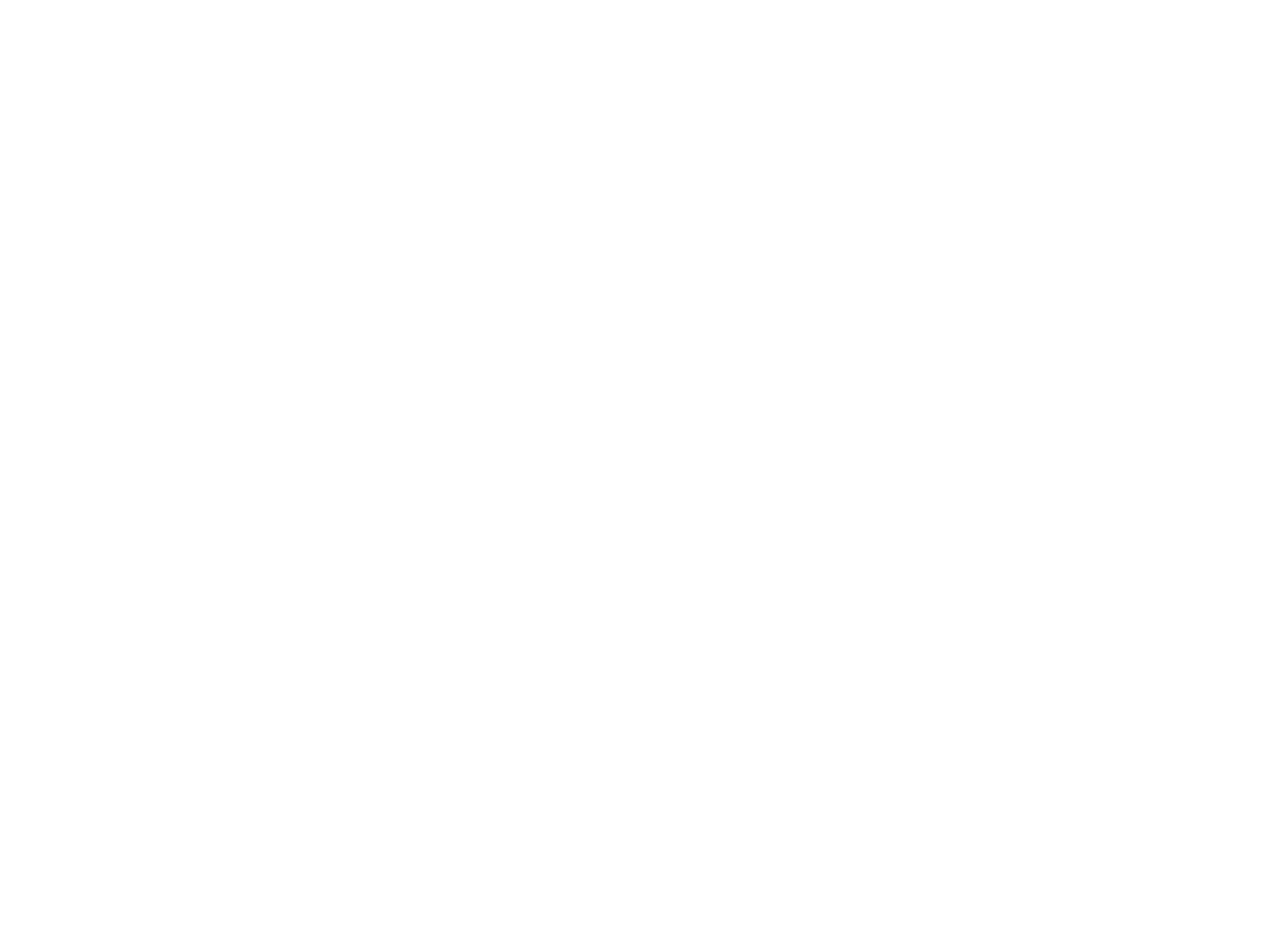
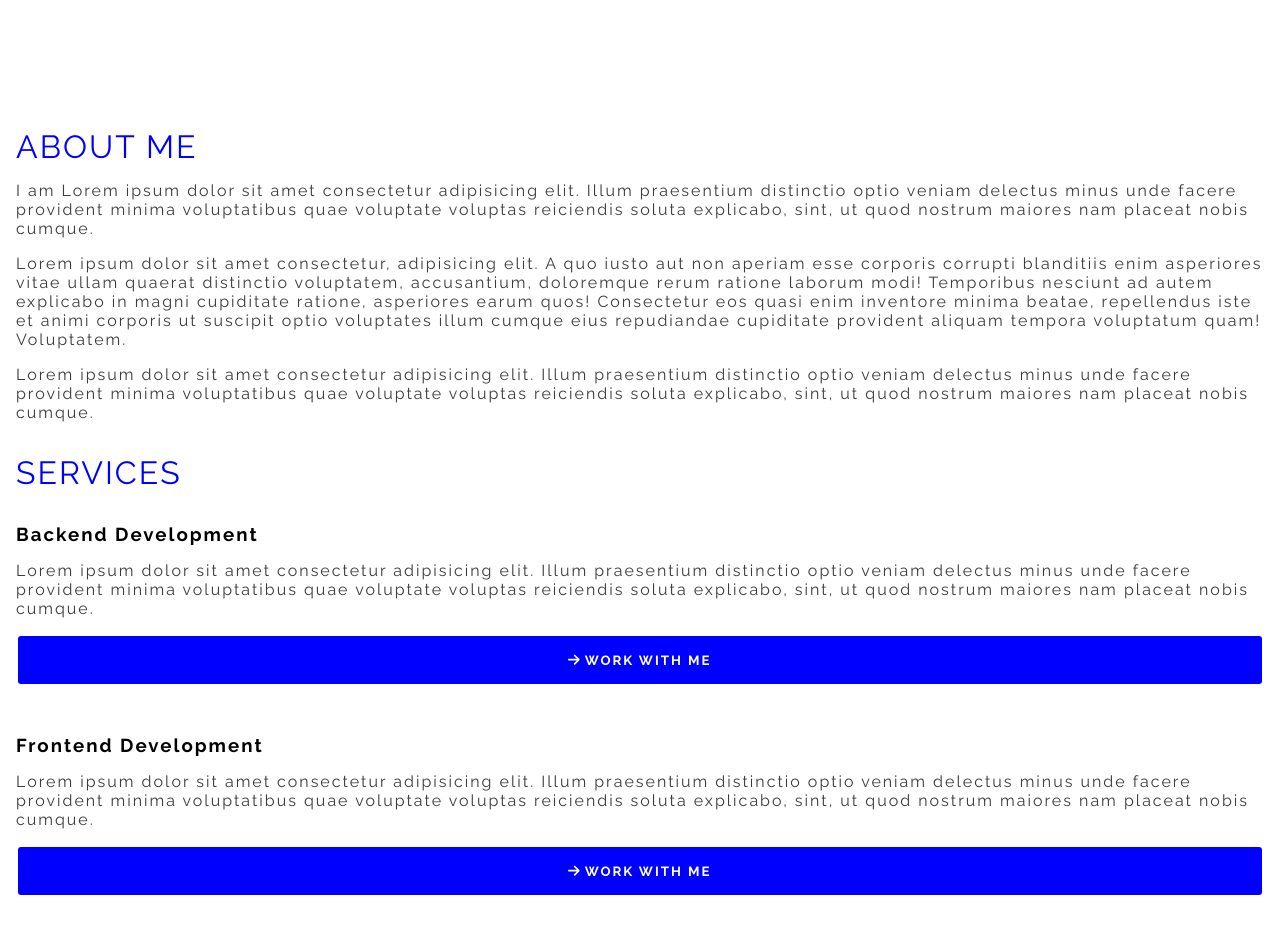
Before and after one commit to akasr/charles-pp, a React (Vite) app: page / in a window 1280 px wide. Shown: the part 1080-2014 px from the top of the page. Before the commit the page ends 952 px from the top, so only its background shows below. Built offline with nearby package versions, Linux system fonts and the light colour scheme.

Commit message:
Add about and services section

```diff
--- a/src/App.jsx
+++ b/src/App.jsx
@@ -1,12 +1,17 @@
-import { Navigation, Hero, Socials } from "./components";
+import { Navigation, Hero, Socials, Main } from "./components";
 import "./App.scss";
 
 const App = () => {
   return (
     <div className="App">
-      <Navigation />
-      <Hero />
-      <Socials />
+      <header>
+        <Navigation />
+        <Hero />
+        <Socials />
+      </header>
+      <main>
+        <Main />
+      </main>
     </div>
   );
 };
--- a/src/App.scss
+++ b/src/App.scss
@@ -13,3 +13,7 @@
 .bold {
   font-weight: 600;
 }
+
+main {
+  margin: 20% 1rem;
+}
--- a/src/components/index.js
+++ b/src/components/index.js
@@ -2,5 +2,6 @@
 import WorkWithMe from "./WorkWithMe";
 import Hero from "./hero/Hero";
 import Socials from "./socials/Socials";
+import Main from "./main/Main";
 
-export { Navigation, WorkWithMe, Hero, Socials };
+export { Navigation, WorkWithMe, Hero, Socials, Main };
--- /dev/null
+++ b/src/components/main/Main.jsx
@@ -0,0 +1,63 @@
+import WorkWithMe from "../WorkWithMe";
+import "./Main.scss";
+
+const Main = () => {
+  return (
+    <>
+      <section className="about">
+        <h2>ABOUT ME</h2>
+        <p>
+          I am Lorem ipsum dolor sit amet consectetur adipisicing elit. Illum
+          praesentium distinctio optio veniam delectus minus unde facere
+          provident minima voluptatibus quae voluptate voluptas reiciendis
+          soluta explicabo, sint, ut quod nostrum maiores nam placeat nobis
+          cumque.
+        </p>
+        <p>
+          Lorem ipsum dolor sit amet consectetur, adipisicing elit. A quo iusto
+          aut non aperiam esse corporis corrupti blanditiis enim asperiores
+          vitae ullam quaerat distinctio voluptatem, accusantium, doloremque
+          rerum ratione laborum modi! Temporibus nesciunt ad autem explicabo in
+          magni cupiditate ratione, asperiores earum quos! Consectetur eos quasi
+          enim inventore minima beatae, repellendus iste et animi corporis ut
+          suscipit optio voluptates illum cumque eius repudiandae cupiditate
+          provident aliquam tempora voluptatum quam! Voluptatem.
+        </p>
+        <p>
+          Lorem ipsum dolor sit amet consectetur adipisicing elit. Illum
+          praesentium distinctio optio veniam delectus minus unde facere
+          provident minima voluptatibus quae voluptate voluptas reiciendis
+          soluta explicabo, sint, ut quod nostrum maiores nam placeat nobis
+          cumque.
+        </p>
+      </section>
+      <section className="services">
+        <h2>SERVICES</h2>
+        <div className="service">
+          <h3>Backend Development</h3>
+          <p>
+            Lorem ipsum dolor sit amet consectetur adipisicing elit. Illum
+            praesentium distinctio optio veniam delectus minus unde facere
+            provident minima voluptatibus quae voluptate voluptas reiciendis
+            soluta explicabo, sint, ut quod nostrum maiores nam placeat nobis
+            cumque.
+          </p>
+          <WorkWithMe />
+        </div>
+        <div className="service">
+          <h3>Frontend Development</h3>
+          <p>
+            Lorem ipsum dolor sit amet consectetur adipisicing elit. Illum
+            praesentium distinctio optio veniam delectus minus unde facere
+            provident minima voluptatibus quae voluptate voluptas reiciendis
+            soluta explicabo, sint, ut quod nostrum maiores nam placeat nobis
+            cumque.
+          </p>
+          <WorkWithMe />
+        </div>
+      </section>
+    </>
+  );
+};
+
+export default Main;
--- /dev/null
+++ b/src/components/main/Main.scss
@@ -0,0 +1,24 @@
+section {
+  letter-spacing: 2px;
+  margin-bottom: 2rem;
+
+  h2 {
+    color: blue;
+    font-weight: unset;
+    font-size: 2rem;
+  }
+
+  p {
+    color: #3b3b3b;
+  }
+
+  div {
+    margin: 1rem 0;
+  }
+}
+
+section, section div {
+  display: flex;
+  flex-direction: column;
+  gap: 1rem;
+}
```
